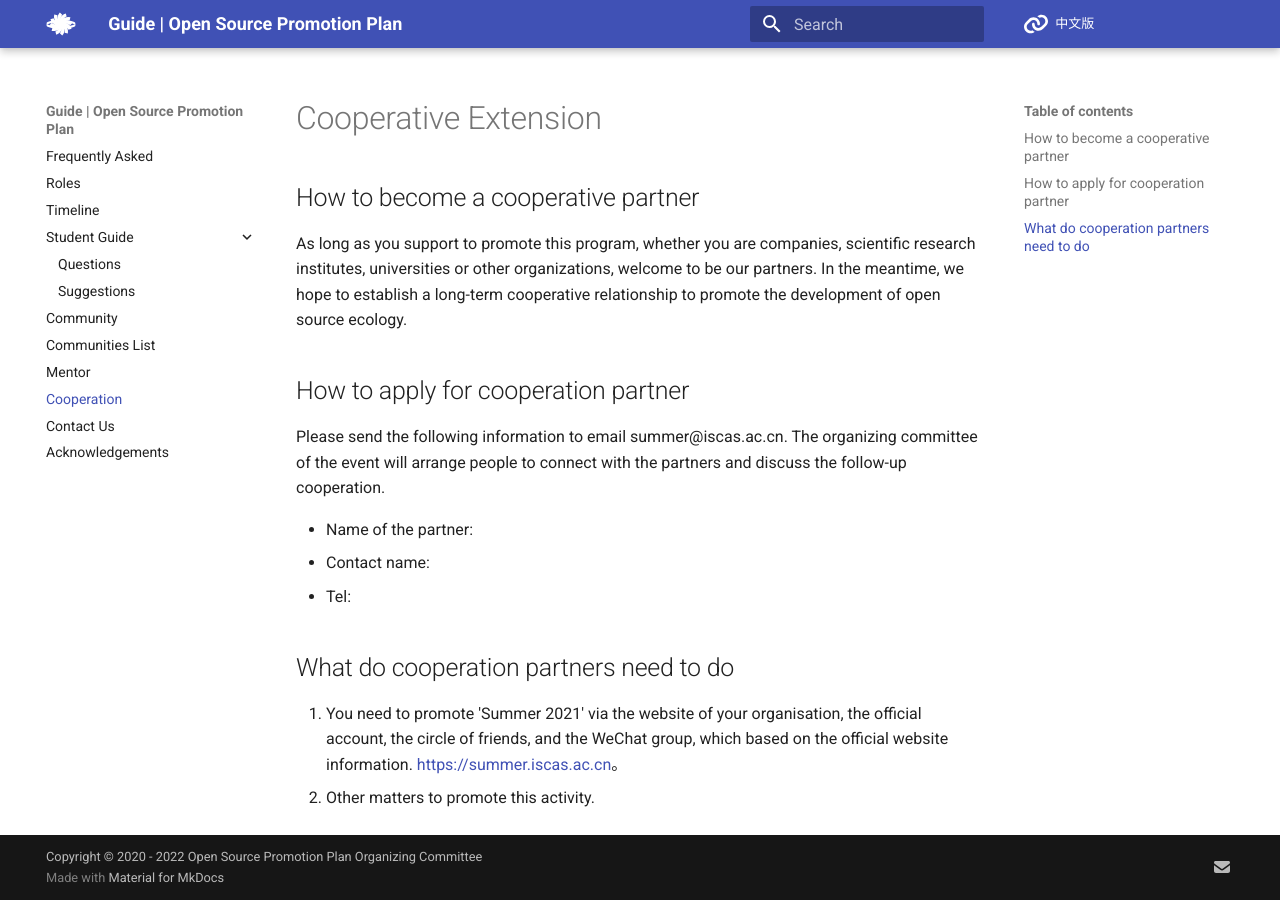
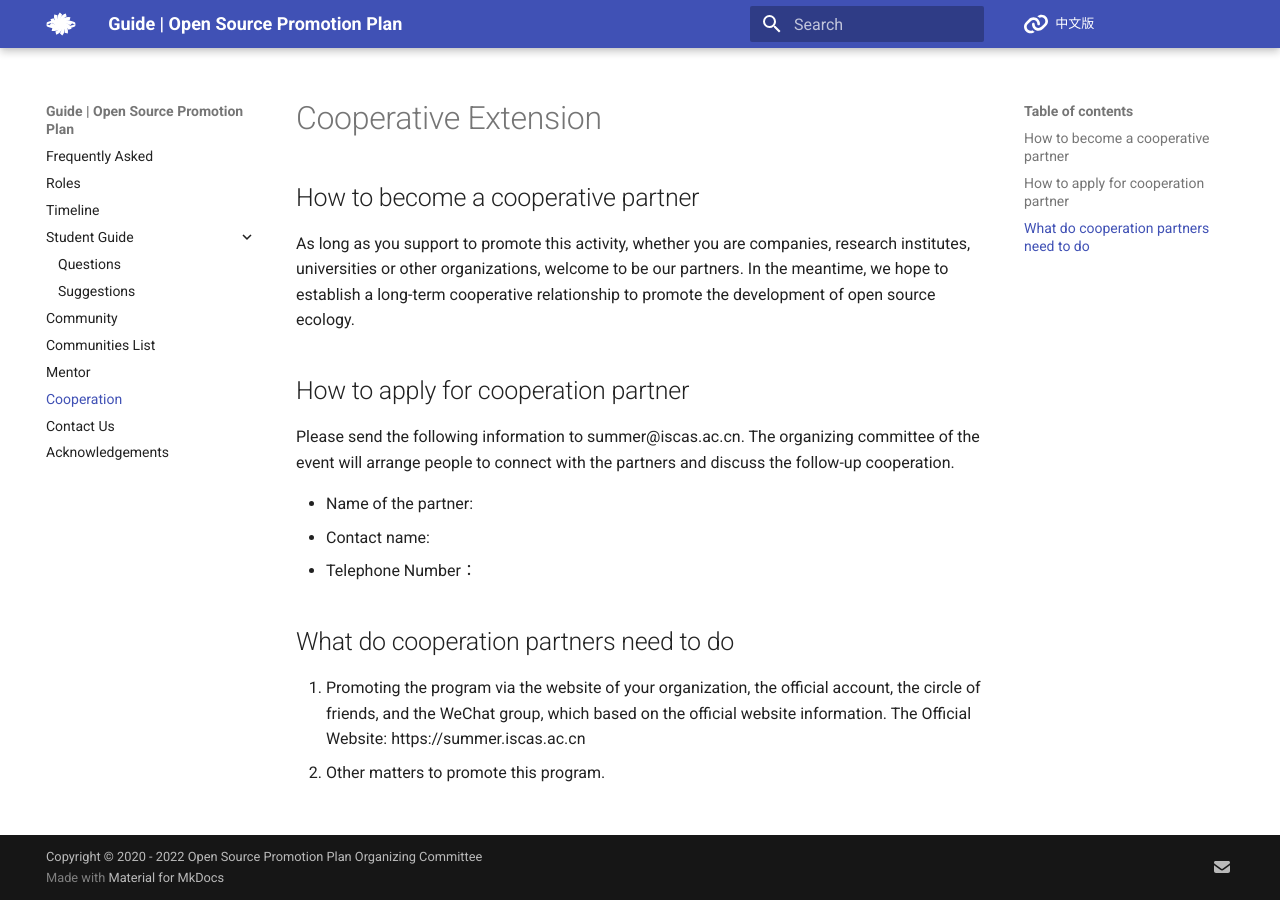
Before and after one commit to summer-ospp/help-en, an MkDocs documentation site: the page built from docs/cooperation.md, in a window 1280 px wide. Built offline with MkDocs 1.6.1 and Material for MkDocs 9.7.7, drawn with Linux system fonts in a browser that asks for light colours; comment, search, counter and statistics services are not loaded.

Commit message:
Update cooperation.md

```diff
--- a/docs/cooperation.md
+++ b/docs/cooperation.md
@@ -1,19 +1,18 @@
-
 # Cooperative Extension
 
 ## How to become a cooperative partner
 
-As long as you support to promote this program, whether you are companies, scientific research institutes, universities or other organizations, welcome to be our partners. In the meantime, we hope to establish a long-term cooperative relationship to promote the development of open source ecology.
+As long as you support to promote this activity, whether you are companies, research institutes, universities or other organizations, welcome to be our partners. In the meantime, we hope to establish a long-term cooperative relationship to promote the development of open source ecology.
 
 ## How to apply for cooperation partner
 
-Please send the following information to email summer@iscas.ac.cn. The organizing committee of the event will arrange people to connect with the partners and discuss the follow-up cooperation.
+Please send the following information to summer@iscas.ac.cn. The organizing committee of the event will arrange people to connect with the partners and discuss the follow-up cooperation.
 
 - Name of the partner:
 - Contact name:
-- Tel:
+- Telephone Number：
 
 ## What do cooperation partners need to do
 
-1. You need to promote 'Summer 2021' via the website of your organisation, the official account, the circle of friends, and the WeChat group, which based on the official website information. [https://summer.iscas.ac.cn](https://summer.iscas.ac.cn)。
-2. Other matters to promote this activity.
+1. Promoting the program via the website of your organization, the official account, the circle of friends, and the WeChat group, which based on the official website information. The Official Website: https://summer.iscas.ac.cn
+2. Other matters to promote this program.
```
